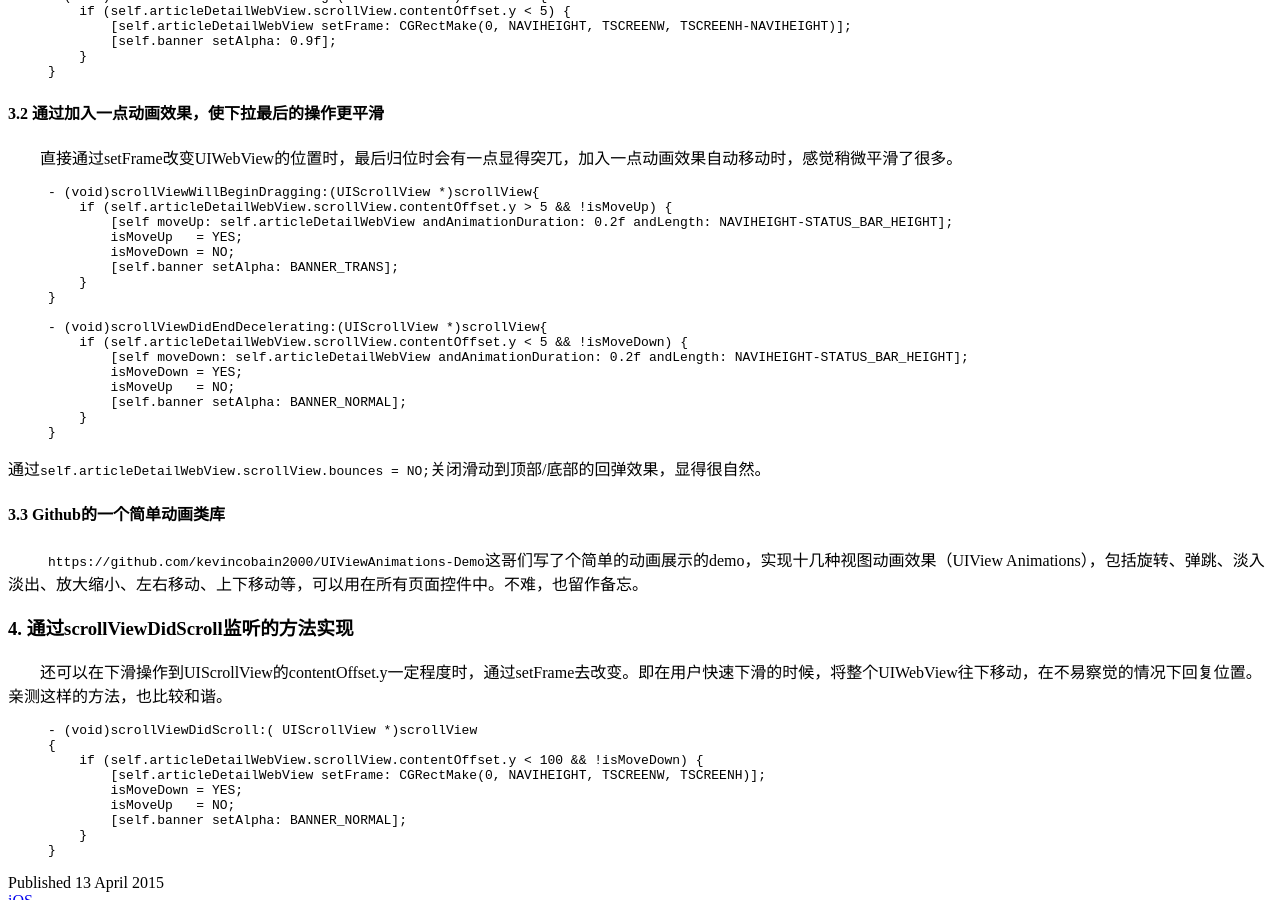
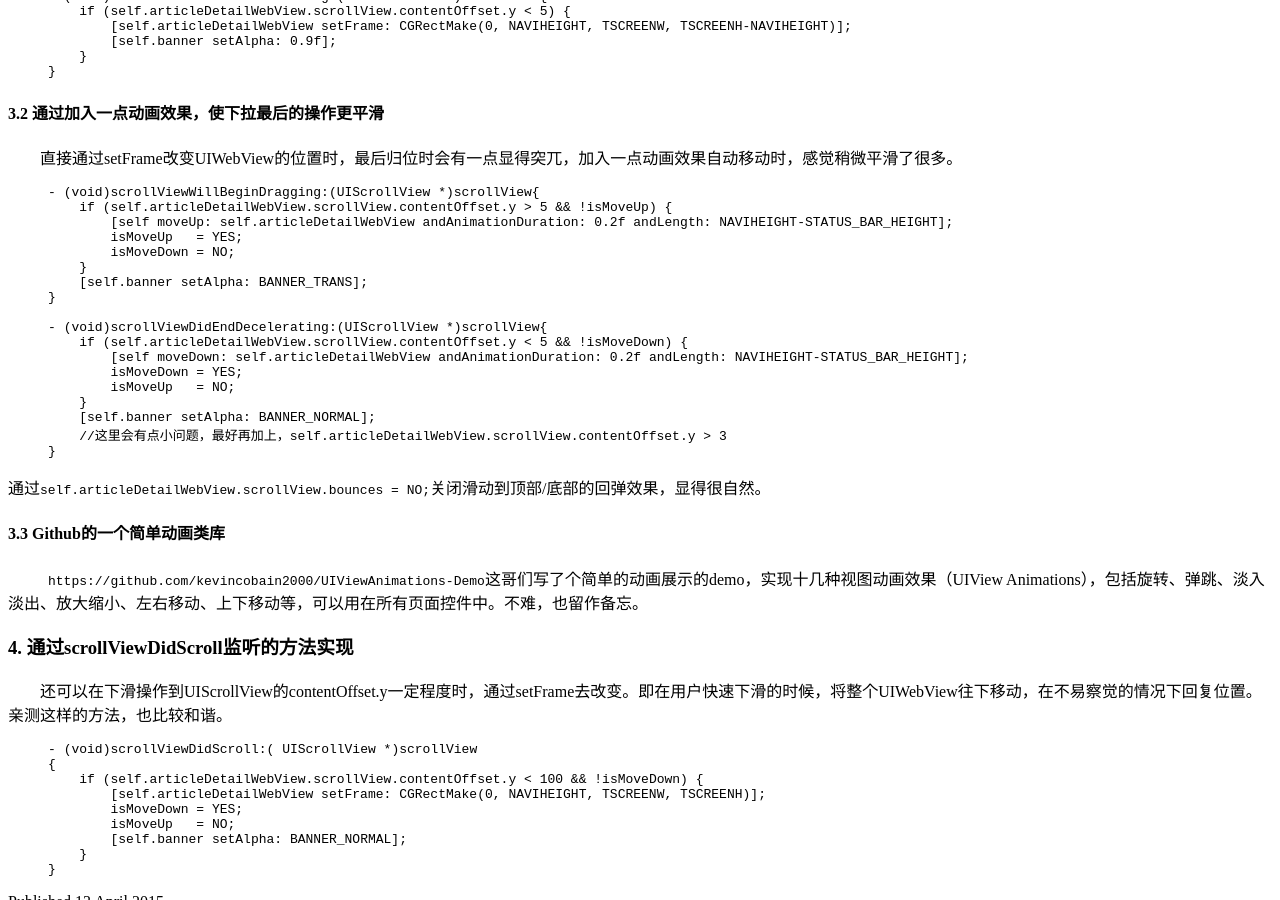
Before and after one commit to pathfinder007/pathfinder007.github.com, a Jekyll site: the page built from _posts/2015-04-13-iOS-navigationbar-transparence.md, in a window 1280 px wide and 900 px high, scrolled down 2545 px. Built offline with Jekyll 4.4.1, drawn with Linux system fonts in a browser that asks for light colours; nearby versions of some CDN libraries; library files that are not in the unit come from our copies; comment, search, counter and statistics services are not loaded.

Commit message:
Edit the article yesterday.

```diff
--- a/_posts/2015-04-13-iOS-navigationbar-transparence.md
+++ b/_posts/2015-04-13-iOS-navigationbar-transparence.md
@@ -115,8 +115,8 @@ self.personTable.tableHeaderView = _refreshHeaderView;
         [self moveUp: self.articleDetailWebView andAnimationDuration: 0.2f andLength: NAVIHEIGHT-STATUS_BAR_HEIGHT];
         isMoveUp   = YES;
         isMoveDown = NO;
-        [self.banner setAlpha: BANNER_TRANS];
     }
+    [self.banner setAlpha: BANNER_TRANS];
 }
 
 - (void)scrollViewDidEndDecelerating:(UIScrollView *)scrollView{
@@ -124,8 +124,9 @@ self.personTable.tableHeaderView = _refreshHeaderView;
         [self moveDown: self.articleDetailWebView andAnimationDuration: 0.2f andLength: NAVIHEIGHT-STATUS_BAR_HEIGHT];
         isMoveDown = YES;
         isMoveUp   = NO;
-        [self.banner setAlpha: BANNER_NORMAL];
     }
+    [self.banner setAlpha: BANNER_NORMAL];
+    //这里会有点小问题，最好再加上，self.articleDetailWebView.scrollView.contentOffset.y > 3
 }
 
 {% endhighlight %}
```
Also changed, not shown: 2 other files.
